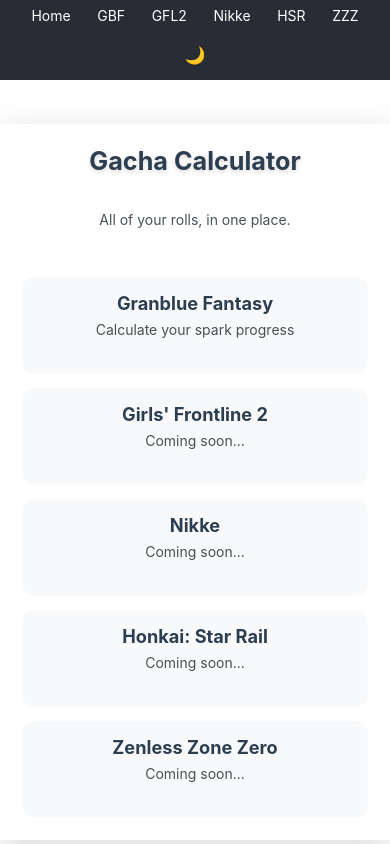
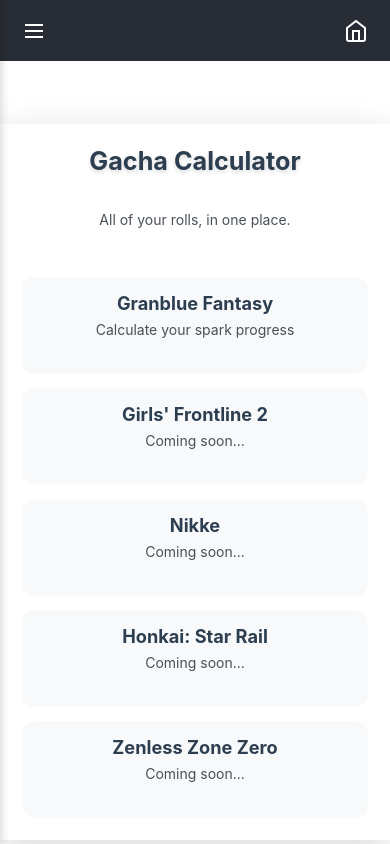
Before and after one commit to FranzTheVanguard/gacha-calc, a React (Create React App) app: page / in a window 390 px wide. Built offline with nearby package versions, Linux system fonts and the light colour scheme.

Commit message:
ui update for mobile

```diff
--- a/src/App.css
+++ b/src/App.css
@@ -74,8 +74,75 @@
   display: flex;
   justify-content: space-between;
   align-items: center;
-  position: relative;
-  z-index: 1;
+  position: fixed;
+  top: 0;
+  left: 0;
+  right: 0;
+  z-index: 997;
+}
+
+.desktop-nav {
+  display: flex;
+  gap: 1rem;
+  list-style: none;
+  margin: 0;
+  padding: 0;
+}
+
+.mobile-nav {
+  display: none;
+  width: 100%;
+  justify-content: space-between;
+  align-items: center;
+}
+
+/* Menu and Home button styles */
+.menu-button,
+.home-button {
+  display: none;
+  background: none;
+  border: none;
+  color: var(--nav-text);
+  padding: 0.5rem;
+  cursor: pointer;
+  border-radius: 8px;
+  transition: background-color 0.2s ease;
+  width: 40px;
+  height: 40px;
+  display: flex;
+  align-items: center;
+  justify-content: center;
+}
+
+.menu-button:hover,
+.home-button:hover {
+  background-color: rgba(255, 255, 255, 0.1);
+}
+
+/* Mobile styles */
+@media (max-width: 768px) {
+  .desktop-nav {
+    display: none !important; /* Force hide desktop nav */
+  }
+
+  .mobile-nav {
+    display: flex;
+    width: 100%;
+  }
+
+  .menu-button,
+  .home-button {
+    display: flex;
+  }
+
+  .nav-menu {
+    padding: 0.5rem 1rem;
+  }
+
+  /* Hide any other desktop elements */
+  .desktop-only {
+    display: none !important;
+  }
 }
 
 .nav-menu ul {
@@ -143,25 +210,13 @@
 
 /* Add responsive styles for the navigation */
 @media (max-width: 768px) {
-  .nav-menu {
-    flex-direction: column;
-    padding: 0.5rem;
+  .desktop-nav,
+  .desktop-only {
+    display: none;
   }
 
-  .nav-menu ul {
-    flex-wrap: wrap;
-    justify-content: center;
-    gap: 0.5rem;
-    margin-bottom: 0.5rem;
-  }
-
-  .nav-menu li a {
-    font-size: 1rem;
-    padding: 0.4rem 0.7rem;
-  }
-
-  .theme-toggle {
-    margin-top: 0.5rem;
+  .nav-menu {
+    padding: 0.75rem 1rem;
   }
 }
 
@@ -178,3 +233,27 @@
     padding-top: 120px; /* Increased to accommodate the stacked nav menu */
   }
 }
+
+/* Menu button styles */
+.menu-button {
+  display: none;
+  background: none;
+  border: none;
+  color: var(--nav-text);
+  padding: 0.5rem;
+  cursor: pointer;
+  border-radius: 8px;
+  transition: background-color 0.2s ease;
+}
+
+.menu-button:hover {
+  background-color: rgba(255, 255, 255, 0.1);
+}
+
+@media (max-width: 768px) {
+  .menu-button {
+    display: flex;
+    align-items: center;
+    justify-content: center;
+  }
+}
--- a/src/App.jsx
+++ b/src/App.jsx
@@ -1,5 +1,6 @@
 import React, { useState, useEffect } from 'react';
 import { HashRouter as Router, Routes, Route, Link } from 'react-router-dom';
+import Drawer from './components/Drawer';
 import {
   HomePage,
   GbfPage,
@@ -12,6 +13,7 @@
 
 function App() {
   const [theme, setTheme] = useState(localStorage.getItem('theme') || 'light');
+  const [isDrawerOpen, setIsDrawerOpen] = useState(false);
 
   useEffect(() => {
     document.documentElement.setAttribute('data-theme', theme);
@@ -28,7 +30,23 @@
     <Router>
       <div className="App">
         <nav className="nav-menu">
-          <ul>
+          {/* Mobile navigation */}
+          <div className="mobile-nav">
+            <button className="menu-button" onClick={() => setIsDrawerOpen(true)}>
+              <svg width="24" height="24" viewBox="0 0 24 24" fill="none" stroke="currentColor" strokeWidth="2">
+                <path d="M3 12h18M3 6h18M3 18h18"/>
+              </svg>
+            </button>
+            <Link to="/" className="home-button">
+              <svg width="24" height="24" viewBox="0 0 24 24" fill="none" stroke="currentColor" strokeWidth="2">
+                <path d="M3 9l9-7 9 7v11a2 2 0 0 1-2 2H5a2 2 0 0 1-2-2z"/>
+                <polyline points="9 22 9 12 15 12 15 22"/>
+              </svg>
+            </Link>
+          </div>
+
+          {/* Desktop navigation */}
+          <ul className="desktop-nav">
             <li><Link to="/">Home</Link></li>
             <li><Link to="/gbf">GBF</Link></li>
             <li><Link to="/gfl2">GFL2</Link></li>
@@ -36,10 +54,20 @@
             <li><Link to="/hsr">HSR</Link></li>
             <li><Link to="/zzz">ZZZ</Link></li>
           </ul>
-          <button className="theme-toggle" onClick={toggleTheme}>
+
+          {/* Desktop theme toggle */}
+          <button className="theme-toggle desktop-only" onClick={toggleTheme}>
             {theme === 'light' ? '🌙' : '☀️'}
           </button>
         </nav>
+
+        {/* Mobile Drawer */}
+        <Drawer
+          isOpen={isDrawerOpen}
+          onClose={() => setIsDrawerOpen(false)}
+          theme={theme}
+          onThemeToggle={toggleTheme}
+        />
 
         <Routes>
           <Route path="/gbf" element={<GbfPage />} />
--- /dev/null
+++ b/src/components/Drawer.css
@@ -0,0 +1,127 @@
+.drawer-backdrop {
+  position: fixed;
+  top: 0;
+  left: 0;
+  width: 100%;
+  height: 100%;
+  background-color: rgba(0, 0, 0, 0.5);
+  opacity: 0;
+  visibility: hidden;
+  transition: all 0.3s ease;
+  z-index: 998;
+  backdrop-filter: blur(4px);
+}
+
+.drawer-backdrop.active {
+  opacity: 1;
+  visibility: visible;
+}
+
+.drawer {
+  position: fixed;
+  top: 0;
+  left: -280px;
+  width: 280px;
+  height: 100%;
+  background-color: var(--nav-bg);
+  box-shadow: 2px 0 8px rgba(0, 0, 0, 0.15);
+  transition: transform 0.3s ease;
+  z-index: 999;
+  display: flex;
+  flex-direction: column;
+}
+
+.drawer.open {
+  transform: translateX(280px);
+}
+
+.drawer-header {
+  padding: 1.5rem;
+  display: flex;
+  align-items: center;
+  justify-content: space-between;
+  border-bottom: 1px solid var(--border-color);
+}
+
+.drawer-header h2 {
+  color: var(--nav-text);
+  margin: 0;
+  font-size: 1.25rem;
+}
+
+.drawer-close {
+  background: none;
+  border: none;
+  color: var(--nav-text);
+  font-size: 1.5rem;
+  cursor: pointer;
+  padding: 0.5rem;
+  width: 40px;
+  height: 40px;
+  display: flex;
+  align-items: center;
+  justify-content: center;
+  border-radius: 50%;
+  transition: background-color 0.2s ease;
+}
+
+.drawer-close:hover {
+  background-color: rgba(255, 255, 255, 0.1);
+}
+
+.drawer-content {
+  flex: 1;
+  padding: 1rem;
+  display: flex;
+  flex-direction: column;
+  gap: 0.5rem;
+}
+
+.drawer-content a {
+  color: var(--nav-text);
+  text-decoration: none;
+  padding: 0.75rem 1rem;
+  border-radius: 8px;
+  transition: background-color 0.2s ease;
+}
+
+.drawer-content a:hover {
+  background-color: rgba(255, 255, 255, 0.1);
+}
+
+.drawer-footer {
+  padding: 1rem;
+  border-top: 1px solid var(--border-color);
+}
+
+.theme-toggle-drawer {
+  width: 100%;
+  padding: 0.75rem;
+  border: none;
+  background-color: rgba(255, 255, 255, 0.1);
+  color: var(--nav-text);
+  border-radius: 8px;
+  cursor: pointer;
+  font-size: 1rem;
+  transition: background-color 0.2s ease;
+}
+
+.theme-toggle-drawer:hover {
+  background-color: rgba(255, 255, 255, 0.2);
+}
+
+/* Hamburger menu button */
+.menu-button {
+  display: none;
+  background: none;
+  border: none;
+  color: var(--nav-text);
+  padding: 0.5rem;
+  cursor: pointer;
+}
+
+@media (max-width: 768px) {
+  .menu-button {
+    display: block;
+  }
+}
--- /dev/null
+++ b/src/components/Drawer.jsx
@@ -0,0 +1,39 @@
+import React from 'react';
+import { Link } from 'react-router-dom';
+import './Drawer.css';
+
+const Drawer = ({ isOpen, onClose, theme, onThemeToggle }) => {
+  return (
+    <>
+      {/* Backdrop */}
+      <div
+        className={`drawer-backdrop ${isOpen ? 'active' : ''}`}
+        onClick={onClose}
+      />
+
+      {/* Drawer */}
+      <div className={`drawer ${isOpen ? 'open' : ''}`}>
+        <div className="drawer-header">
+          <h2>Menu</h2>
+          <button className="drawer-close" onClick={onClose}>×</button>
+        </div>
+
+        <nav className="drawer-content">
+          <Link to="/gbf" onClick={onClose}>Granblue Fantasy</Link>
+          <Link to="/gfl2" onClick={onClose}>Girls' Frontline 2</Link>
+          <Link to="/nikke" onClick={onClose}>Nikke</Link>
+          <Link to="/hsr" onClick={onClose}>Honkai: Star Rail</Link>
+          <Link to="/zzz" onClick={onClose}>Zenless Zone Zero</Link>
+        </nav>
+
+        <div className="drawer-footer">
+          <button className="theme-toggle-drawer" onClick={onThemeToggle}>
+            {theme === 'light' ? '🌙 Dark Mode' : '☀️ Light Mode'}
+          </button>
+        </div>
+      </div>
+    </>
+  );
+};
+
+export default Drawer;
```
